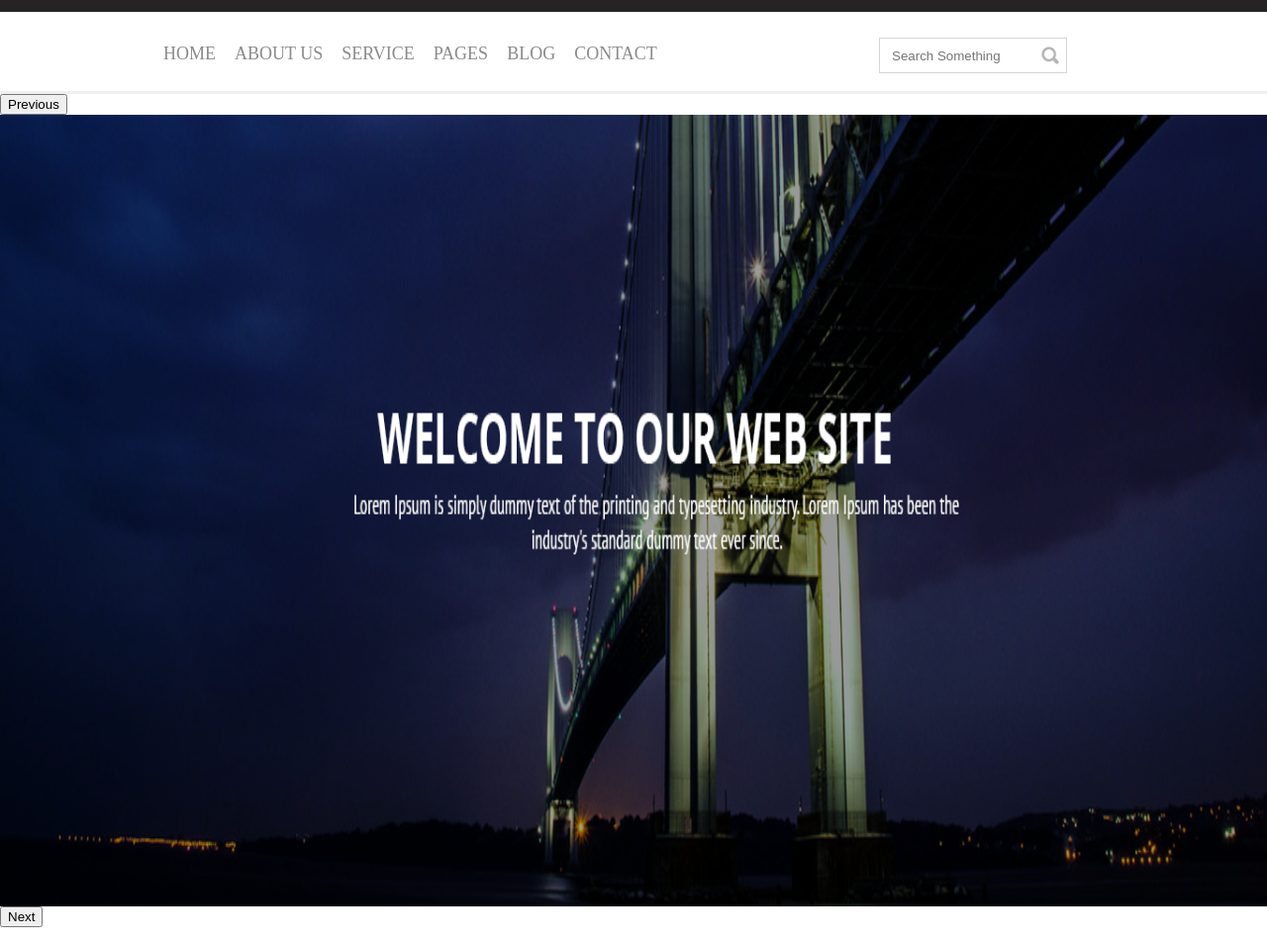
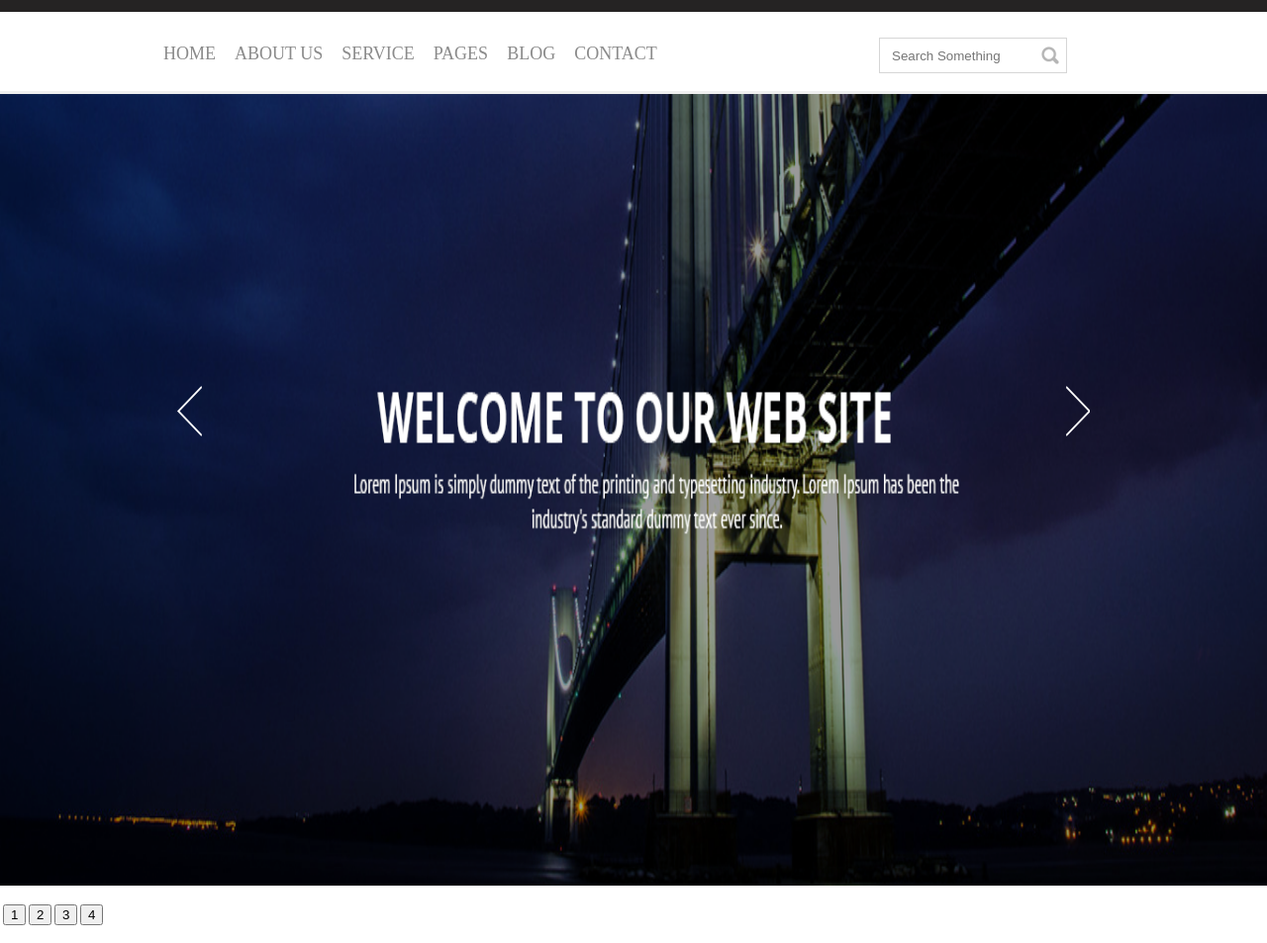
Before and after one commit to LucasTellesBernabe/Projeto-Site, a plain HTML site: page index.html in a window 1280 px wide. Shown: the part 48-1001 px from the top of the page at 99% size. Drawn offline with nearby package versions, Linux system fonts and the light colour scheme.

Commit message:
slider incompleto

```diff
--- a/css/main.css
+++ b/css/main.css
@@ -98,3 +98,46 @@ float: right;
   float: left;
   position: relative;
 }
+
+button.slick-prev {
+font-size: 0px;
+border: none;
+height: 51px;
+width: 25px;
+z-index: 9;
+background-color: transparent;
+position: absolute;
+background-image: url("../img/anterior.png");
+top: 35%;
+left: 14%;
+}
+
+button.slick-next {
+font-size: 0px;
+border: none;
+height: 51px;
+width: 25px;
+z-index: 9;
+background-color: transparent;
+position: absolute;
+background-image: url("../img/proximo.png");
+top: 35%;
+right: 14%;
+}
+
+.slider-principal {
+width: 100%!important;
+}
+
+ul.slick-dots li {
+  display: inline-block;
+font-size: 0px;
+border: 3px solid #ffffff;
+border-radius: 50%;
+width: 20px;
+height: 20px;
+background-color: #00bac6;
+}
+ul.slick-dots li.slick-active {
+background-color: #00bac6;
+}
--- a/index.html
+++ b/index.html
@@ -41,8 +41,9 @@
             </div>
         </div>
     </main>
-    <div class="col100">
+    <div class="col-100">
         <div class="slider-principal">
+            <img src="./img/slider.png"/>
             <img src="./img/slider.png"/>
             <img src="./img/slider.png"/>
             <img src="./img/slider.png"/>
--- a/js/main.js
+++ b/js/main.js
@@ -1 +1,9 @@
-$(".slider-principal").slick();
+$(".slider-principal").slick({
+  dots: true,
+  infinite: true,
+  speed: 300,
+  slidesToShow: 1,
+  adaptiveHeight: true,
+  autoplay: true,
+  autoplaySpeed: 2000
+});
```
Also changed, not shown: img/anterior.png (added), img/proximo.png (added).
